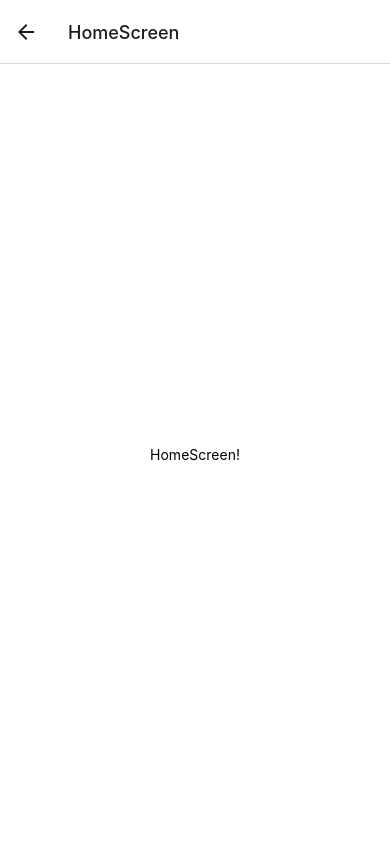
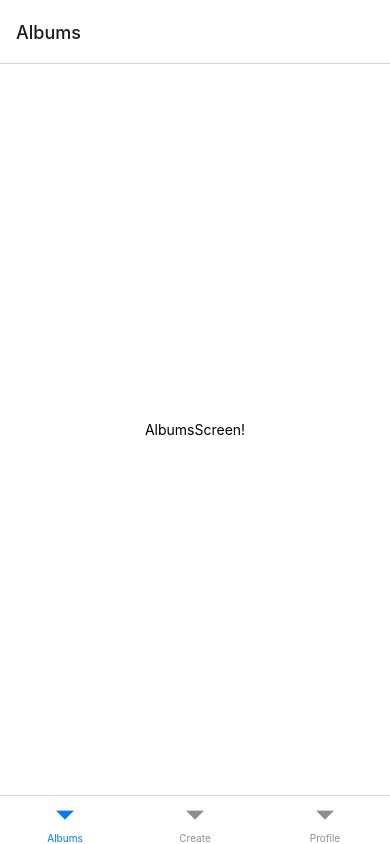
Before and after one commit to Mariia-Kovalchuk/best-memories, a React Native app: screen /HomeScreen in a window 390 px wide. Built offline with nearby package versions, Linux system fonts and the light colour scheme.

Commit message:
BottomTabNavigator

```diff
--- a/App.js
+++ b/App.js
@@ -1,13 +1,18 @@
 import React, {useState} from 'react';
 import { NavigationContainer } from "@react-navigation/native";
 import { createStackNavigator } from "@react-navigation/stack";
+import {createBottomTabNavigator} from "@react-navigation/bottom-tabs"
 import RegistrationScreen from "./Screens/RegistrationScreen"
 import LoginScreen from "./Screens/LoginScreen"
 import HomeScreen from "./Screens/HomeScreen"
 import { useFonts } from 'expo-font';
+import AlbumsScreen from './Screens/AlbumsScreen';
+import CreateAlbumScreen from './Screens/CreateAlbumScreen';
+import ProfileScreen from './Screens/ProfileScreen';
 
 
 const MainStack = createStackNavigator();
+const Tabs = createBottomTabNavigator();
 
 
 export default function App() {
@@ -24,10 +29,30 @@ export default function App() {
   return (
     <NavigationContainer>
       <MainStack.Navigator initialRouteName="LoginScreen">
-        <MainStack.Screen name="LoginScreen" component={LoginScreen}/>
-        <MainStack.Screen name="RegistrationScreen" component={RegistrationScreen}/>
-        <MainStack.Screen name="HomeScreen" component={HomeScreen}/>
+        <MainStack.Screen
+          name="LoginScreen"
+          component={LoginScreen}
+          options={{
+            headerShown: false
+          }} />
+        <MainStack.Screen
+          name="RegistrationScreen"
+          component={RegistrationScreen}
+          options={{
+          headerShown: false
+        }} />
+        <MainStack.Screen
+          name="HomeScreen"
+          component={HomeScreen}
+          options={{
+          headerShown: false
+          }} />
       </MainStack.Navigator>
+        {/* <Tabs.Navigator>
+          <Tabs.Screen name='Albums' component={AlbumsScreen}/>
+          <Tabs.Screen name='Create' component={CreateAlbumScreen}/>
+          <Tabs.Screen name='Profile' component={ProfileScreen}/>
+        </Tabs.Navigator> */}
 
     </NavigationContainer>
   );
--- /dev/null
+++ b/Screens/AlbumsScreen.js
@@ -0,0 +1,20 @@
+import { StyleSheet, Text, View } from 'react-native';
+
+const AlbumsScreen = () => {
+  return (
+    <View style={styles.container}>
+      <Text>AlbumsScreen!</Text>
+    </View>
+  );
+};
+
+const styles = StyleSheet.create({
+  container: {
+    flex: 1,
+    backgroundColor: '#fff',
+    alignItems: 'center',
+    justifyContent: 'center',
+  },
+});
+
+export default AlbumsScreen;
--- /dev/null
+++ b/Screens/CreateAlbumScreen.js
@@ -0,0 +1,20 @@
+import { StyleSheet, Text, View } from 'react-native';
+
+const CreateAlbumScreen = () => {
+  return (
+    <View style={styles.container}>
+      <Text>CreateAlbumScreen!</Text>
+    </View>
+  );
+};
+
+const styles = StyleSheet.create({
+  container: {
+    flex: 1,
+    backgroundColor: '#fff',
+    alignItems: 'center',
+    justifyContent: 'center',
+  },
+});
+
+export default CreateAlbumScreen;
--- a/Screens/HomeScreen.js
+++ b/Screens/HomeScreen.js
@@ -1,10 +1,26 @@
 import { StyleSheet, Text, View } from 'react-native';
+import { createBottomTabNavigator } from "@react-navigation/bottom-tabs"
+import { NavigationContainer } from "@react-navigation/native";
+import AlbumsScreen from './AlbumsScreen';
+import CreateAlbumScreen from './CreateAlbumScreen';
+import ProfileScreen from './ProfileScreen';
+
+
+
+const Tabs = createBottomTabNavigator();
+
 
 const HomeScreen = () => {
   return (
-    <View style={styles.container}>
-      <Text>HomeScreen!</Text>
-    </View>
+    <NavigationContainer style={styles.container} independent={true}>
+      <Tabs.Navigator>
+        <Tabs.Screen name='Albums' component={AlbumsScreen} />
+        <Tabs.Screen name='Create' component={CreateAlbumScreen} />
+        <Tabs.Screen name='Profile' component={ProfileScreen} />
+      </Tabs.Navigator>
+    </NavigationContainer>
+
+
   );
 };
 
--- a/Screens/LoginScreen.js
+++ b/Screens/LoginScreen.js
@@ -16,13 +16,16 @@ const LoginScreen = ({ navigation }) => {
     const keyboardHide = () => {
         setIsShowKeyboard(false);
         Keyboard.dismiss();
+        console.log("keyboardHide", isShowKeyboard);
     };
+    const navigateTo = (dest) => navigation.navigate(dest);
 
     const fetchLogin = () => {
         if (user.email && user.password) {
             keyboardHide()
             console.log("user Login", user);
             setUser(userData)
+            navigateTo("HomeScreen")
 
         } else {
             alert("Заполните все поля!")
@@ -45,19 +48,21 @@ const LoginScreen = ({ navigation }) => {
                                 style={styles.input}
                                 onChangeText={(value) => setUser((prevState) => ({ ...prevState, email: value }))}
                                 value={user.email}
-                            />
+                                onFocus={()=>setIsShowKeyboard(true)}
+                                />
                             <TextInput
                                 placeholder='Пароль'
                                 style={styles.input}
                                 secureTextEntry={true}
                                 onChangeText={(value) => setUser((prevState) => ({ ...prevState, password: value }))}
                                 value={user.password}
+                                onFocus={()=>setIsShowKeyboard(true)}
                             />
                             <TouchableOpacity style={styles.btn} onPress={fetchLogin}>
                                 <Text style={styles.btnText}>Войти</Text>
                             </TouchableOpacity>
 
-                            <View style={styles.regLink}>
+                            <View style={{...styles.regLink, marginBottom: isShowKeyboard? 32: 144 }}>
                                 <Text style={styles.regLinkText} onPress={() => navigation.navigate("RegistrationScreen")}>Нет аккаунта? Зарегистрироваться</Text>
 
                             </View>
@@ -132,7 +137,6 @@ const styles = StyleSheet.create({
     },
     regLink: {
         alignItems: "center",
-        marginBottom: 144
 
     },
     regLinkText: {
--- /dev/null
+++ b/Screens/ProfileScreen.js
@@ -0,0 +1,20 @@
+import { StyleSheet, Text, View } from 'react-native';
+
+const ProfileScreen = () => {
+  return (
+    <View style={styles.container}>
+      <Text>ProfileScreen!</Text>
+    </View>
+  );
+};
+
+const styles = StyleSheet.create({
+  container: {
+    flex: 1,
+    backgroundColor: '#fff',
+    alignItems: 'center',
+    justifyContent: 'center',
+  },
+});
+
+export default ProfileScreen;
--- a/Screens/RegistrationScreen.js
+++ b/Screens/RegistrationScreen.js
@@ -20,11 +20,15 @@ const RegistrationScreen = ({ navigation }) => {
         Keyboard.dismiss();
     };
 
+    const navigateTo = (dest) => navigation.navigate(dest);
+
+
     const fetchRegistration = () => {
         if (user.login && user.email && user.password) {
             keyboardHide()
             console.log("user reg", user);
             setUser(userData)
+            navigateTo("HomeScreen")
 
 
         } else {
@@ -48,6 +52,7 @@ const RegistrationScreen = ({ navigation }) => {
                                 style={styles.input}
                                 onChangeText={(value) => setUser((prevState) => ({ ...prevState, login: value }))}
                                 value={user.login}
+                                onFocus={()=>setIsShowKeyboard(true)}
                             />
 
                             <TextInput
@@ -55,6 +60,7 @@ const RegistrationScreen = ({ navigation }) => {
                                 style={styles.input}
                                 onChangeText={(value) => setUser((prevProps) => ({ ...prevProps, email: value }))}
                                 value={user.email}
+                                onFocus={()=>setIsShowKeyboard(true)}
                             />
                             <TextInput
                                 placeholder='Пароль'
@@ -62,12 +68,13 @@ const RegistrationScreen = ({ navigation }) => {
                                 secureTextEntry={true}
                                 onChangeText={(value) => setUser((prevProps) => ({ ...prevProps, password: value }))}
                                 value={user.password}
+                                onFocus={()=>setIsShowKeyboard(true)}
                             />
                             <TouchableOpacity style={styles.btn} onPress={fetchRegistration}>
                                 <Text style={styles.btnText}>Зарегистрироваться</Text>
                             </TouchableOpacity>
 
-                            <View style={styles.regLink}>
+                            <View style={{...styles.regLink, marginBottom: isShowKeyboard? 32: 144 }}>
                                 <Text style={styles.regLinkText}  onPress={() => navigation.navigate("LoginScreen")}>Уже есть аккаунт? Войти</Text>
 
                             </View>
@@ -141,7 +148,6 @@ const styles = StyleSheet.create({
     },
     regLink: {
         alignItems: "center",
-        marginBottom: 144
 
     },
     regLinkText: {
--- a/package.json
+++ b/package.json
@@ -11,6 +11,7 @@
   },
   "dependencies": {
     "@react-native-community/masked-view": "^0.1.11",
+    "@react-navigation/bottom-tabs": "^6.2.0",
     "@react-navigation/native": "^6.0.8",
     "@react-navigation/stack": "^6.1.1",
     "expo": "~44.0.0",
```
Also changed, not shown: 1 other file (tests, documents, lock files or other folders).
